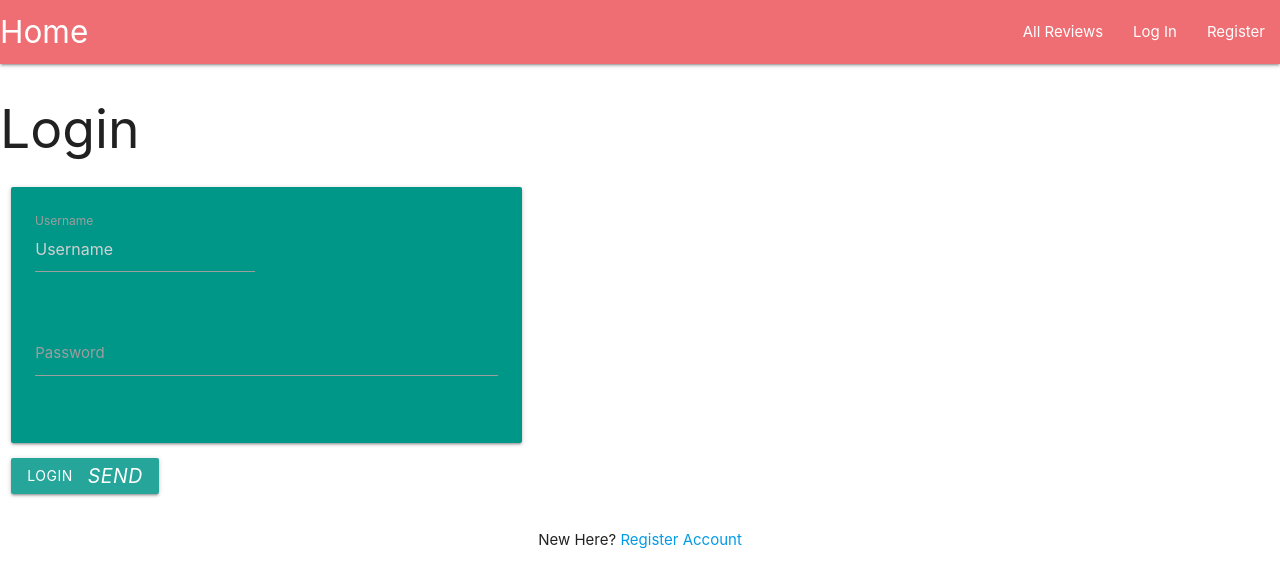
After one commit to emilija-smitaite/review-a-restaurant, a Flask app: page /login in a window 1280 px wide. The commit adds this page. Shown: the top 588 px of the page. Run offline with Flask 2, Linux system fonts and the light colour scheme; some libraries are stand-ins or nearby versions.

Commit message:
Add Login functionality

```diff
--- a/app.py
+++ b/app.py
@@ -48,6 +48,33 @@ def register():
     return render_template("register.html")
 
 
+@app.route("/login", methods=["GET", "POST"])
+def login():
+    if request.method == "POST":
+        # check if username exists in the database
+        existing_user = mongo.db.users.find_one(
+            {"username": request.form.get("username").lower()})
+
+        if existing_user:
+            # ensure hatched password matches what the user has input
+            if check_password_hash(
+                existing_user["password"], request.form.get("password")):
+                    session["user"] = request.form.get("username").lower()
+                    flash("Welcome, {}".format(
+                            request.form.get("username")))
+            else:
+                # invalid password match
+                flash("Incorrect Username and/or Password")
+                return redirect(url_for("login"))
+
+        else:
+            # username doesn't exist
+            flash("Incorrect Username and/or Password")
+            return redirect(url_for("login"))
+
+    return render_template("login.html")
+
+
 if __name__ == "__main__":
     app.run(host=os.environ.get("IP"),
             port=int(os.environ.get("PORT")),
--- a/templates/base.html
+++ b/templates/base.html
@@ -22,7 +22,7 @@
               <a href="#" data-target="mobile-demo" class="sidenav-trigger"><i class="fas fa-bars"></i></a>
               <ul class="right hide-on-med-and-down">
                 <li><a href="{{ url_for('reviews') }}">All Reviews</a></li>
-                <li><a href="#">Log In</a></li>
+                <li><a href="{{ url_for('login') }}">Log In</a></li>
                 <li><a href="{{ url_for('register') }}">Register</a></li>
               </ul>
             </div>
@@ -31,7 +31,7 @@
           <!-- mobile navbar -->
           <ul class="sidenav" id="mobile-demo">
             <li><a href="{{ url_for('reviews') }}">All Reviews</a></li>
-            <li><a href="#">Log In</a></li>
+            <li><a href="{{ url_for('login') }}">Log In</a></li>
             <li><a href="{{ url_for('register') }}">Register</a></li>
           </ul>
     </header>
--- /dev/null
+++ b/templates/login.html
@@ -0,0 +1,37 @@
+{% extends "base.html" %}
+{% block content %}
+
+<h2>Login</h2>
+    <div class="row">
+        <form class="col s12 m5" method="POST" action="{{ url_for('login') }}">
+            <div class="card-panel teal">
+                <!-- username -->
+                <div class="row">
+                        <div class="input-field col s6">
+                        <input placeholder="Username" id="username" type="text" class="validate" name="username" minlength="5" maxlength="25" pattern="^[a-zA-Z0-9]{5,25}$" required>
+                        <label for="username">Username</label>
+                        </div>
+                    </div>
+                        <!-- password -->
+                    <div class="row">
+                        <div class="input-field col s12">
+                        <input id="password" type="password" class="validate" name="password" minlength="5" maxlength="25" pattern="^[a-zA-Z0-9]{5,25}$" required>
+                        <label for="password">Password</label>
+                        </div>
+                    </div>
+                </div>
+                <button class="btn waves-effect waves-light" type="submit" name="action">Login
+                    <i class="material-icons right">send</i>
+                  </button>
+            </div>
+        </form>
+    </div>
+
+    <div class="row">
+        <div class="col s12">
+            <p class="center-align">
+                New Here? <a href="{{ url_for('register') }}">Register Account</a>
+            </p>
+        </div>
+    </div>
+{% endblock %}
```
